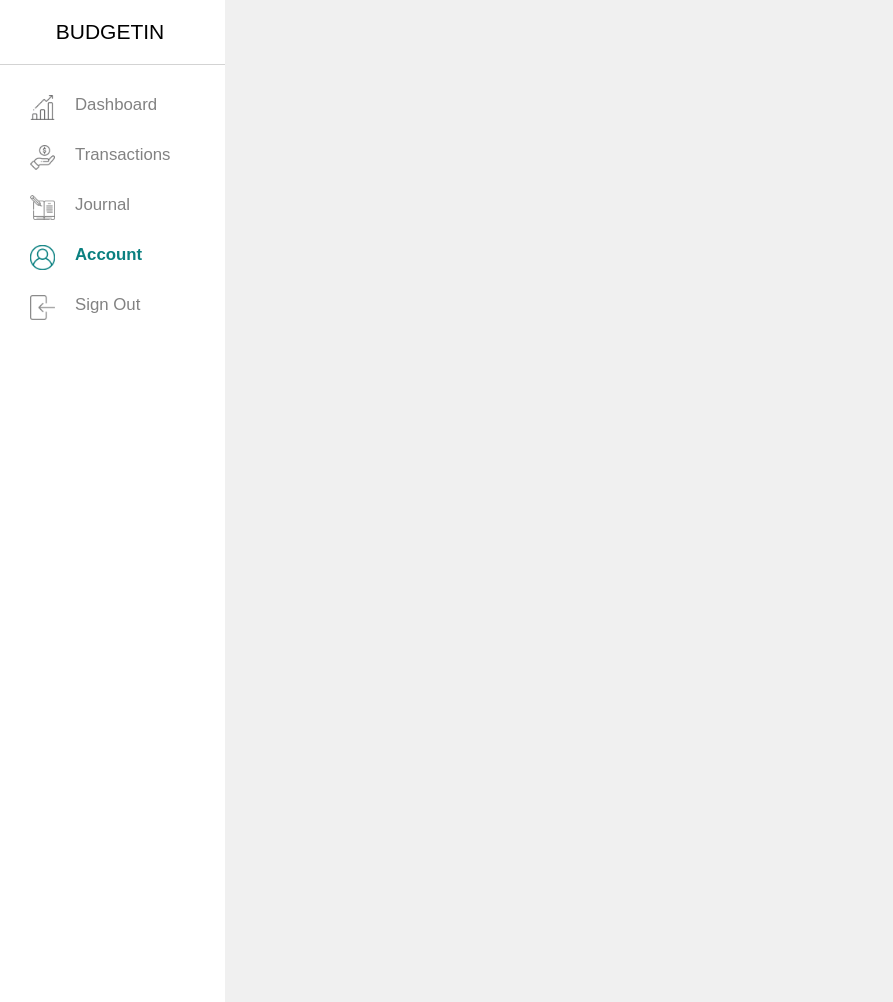
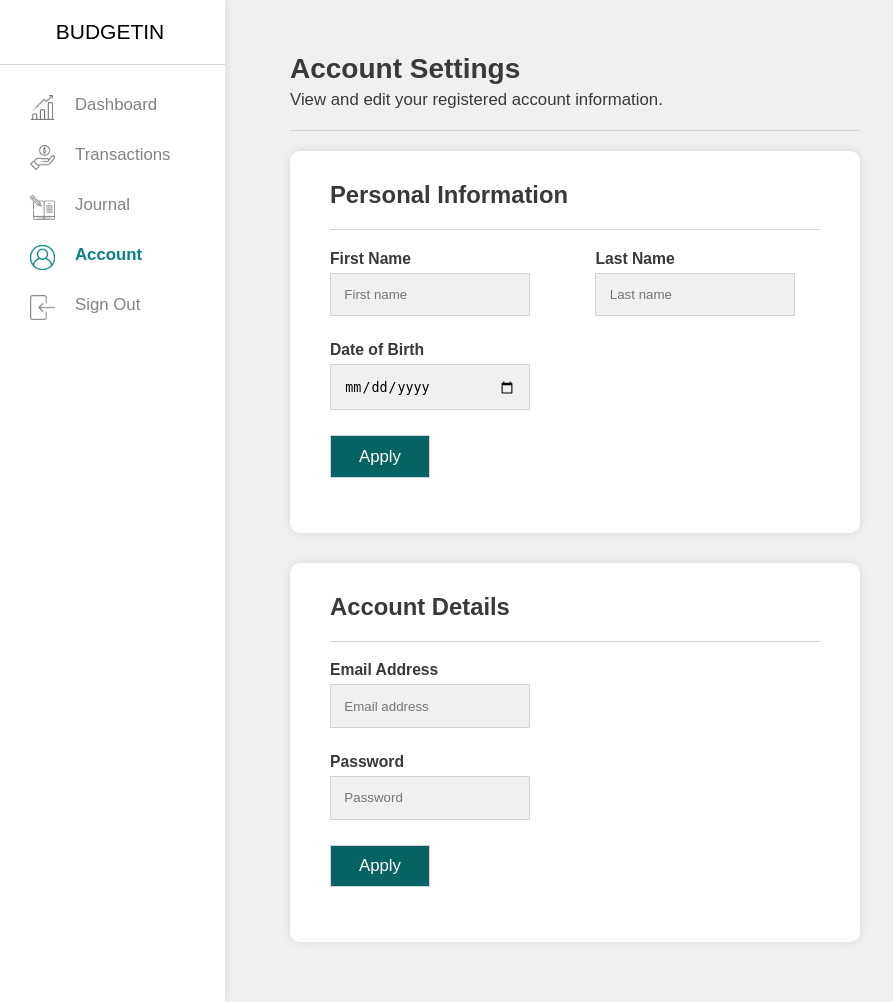
Before and after one commit to wahyucandra30/Budgetin, a PHP site: page /account.html in a window 1280 px wide. Shown: the whole page, without its empty margins (0-893 px from the left). Run offline with PHP 8.4, Linux system fonts and the light colour scheme.

Commit message:
Progress halaman akun

```diff
--- a/app/account.html
+++ b/app/account.html
@@ -9,6 +9,7 @@
         <meta name="description" content="Budgetin Account Settings Page">
         <meta name="viewport" content="width=device-width, initial-scale=1">
         <link rel="stylesheet" type="text/css" href="css/style-global-app.css">
+        <link rel="stylesheet" type="text/css" href="css/style-app-acc.css">
     </head>
     <body>
         <div class="wrapper">
@@ -47,7 +48,58 @@
                     </ul>
                 </div>
             </div>
+<!-- ----------------------------------------------CONTENT------------------------------------------------- -->
+            <div class="container-content">
+                <div class="content-middle">
+                    <div class="container-content-title">
+                        <h2>Account Settings</h2>
+                        <p>View and edit your registered account information.</p>
+                    </div>
+                    <div class="pane-content">
+                        <h2>Personal Information</h2>
+                        <form id="form_personal" name="form_personal" autocomplete="off">
+                            <ul>
+                                <li>
+                                    <div class="div-l">
+                                        <label>First Name</label>
+                                        <input type="text" id="fname" placeholder="First name" class="textfield">
+                                    </div>
+                                    <div class="div-r">
+                                        <label>Last Name</label>
+                                        <input type="text" id="lname" placeholder="Last name" class="textfield">
+                                    </div>
+                                </li>
+                                <li>
+                                    <label>Date of Birth</label>
+                                    <input type="date" id="birth" placeholder="Date of birth" class="textfield">
+                                </li>
+                                <li>
+                                    <input type="submit" class="btn-save" value="Apply">
+                                </li>
+                            </ul>
+                        </form>
+                    </div>
+                    <div class="pane-content">
+                        <h2>Account Details</h2>
+                        <form id="form_account" name="form_account" autocomplete="off">
+                            <ul>
+                                <li>
+                                    <label>Email Address</label>
+                                    <input type="text" id="email" placeholder="Email address" class="textfield">
+                                </li>
+                                <li>
+                                    <label>Password</label>
+                                    <input type="password" id="password" placeholder="Password" class="textfield">
+                                </li>
+                                <li>
+                                    <input type="submit" class="btn-save" value="Apply">
+                                </li>
+                            </ul>
+                        </form>
+                    </div>
+                </div>
 
+            </div>
         </div>
     </body>
 </html>
--- /dev/null
+++ b/app/css/style-app-acc.css
@@ -0,0 +1,14 @@
+.btn-save
+{
+    padding: 0.6em;
+    box-sizing: border-box;
+    outline: none;
+    width: 100px;
+    border: 1px solid #d3d3d3;
+    font-size: 1.2rem;
+
+    background-color: #076363;
+    color: #ffffff;
+
+    cursor: pointer;
+}
--- a/app/css/style-global-app.css
+++ b/app/css/style-global-app.css
@@ -1,4 +1,4 @@
-body, html
+body, html, .wrapper
 {
     margin: 0;
     padding: 0;
@@ -14,15 +14,20 @@ body, html
 .wrapper
 {
     width: 100%;
+    height: 100%;
+    overflow-y: scroll;
+    overflow-x: hidden;
 }
 .container-sidebar
 {
-    max-width: 225px;
+    width: 225px;
+    margin: 0;
     height: 100vh;
     overflow: hidden;
+    position: fixed;
 
     background-color: #ffffff;
-    box-shadow: 0 200px 0 0 rgba(0, 0, 0, 1);
+    box-shadow: 0px 0px 10px 0 rgba(0, 0, 0, 0.1);
 }
 .container-sidebar-logo
 {
@@ -85,6 +90,88 @@ body, html
 {
     font-weight: 600;
 }
+.container-content
+{
+    padding: 30px 40px;
+    margin-left: 250px;
+    color: #38393a;
+}
+.content-middle
+{
+    width: 60%;
+}
+
+.container-content-title
+{
+    text-align: left;
+    border-bottom: 1px solid #d3d3d3;
+    margin-bottom: 20px;
+}
+.container-content h2
+{
+    font-size: 2em;
+    margin-bottom: 0;
+}
+.container-content p
+{
+    font-size: 1.2em;
+    margin: 5px 0 20px;
+    font-weight: 500;
+}
+.pane-content
+{
+    width: 100%;
+    padding: 30px 0;
+    margin-bottom: 30px;
+    font-size: 1.4em;
+    background-color: #ffffff;
+    border-radius: 10px;
+    box-shadow: 0px 0px 10px 0 rgba(0, 0, 0, 0.1);
+}
+.pane-content h2
+{
+    margin: 0 40px;
+    padding-bottom: 20px;
+    font-size: 1.7rem;
+    border-bottom: 1px solid #d3d3d3;
+}
+
+form ul
+{
+    list-style: none;
+}
+form li
+{
+    margin-bottom: 25px;
+}
+form div
+{
+    display: inline-block;
+}
+form .div-l
+{
+    margin-right: 60px;
+}
+form .div-r
+{
+    margin-right: 0;
+}
+form label
+{
+    font-size: 0.8em;
+    font-weight: 600;
+    margin-bottom: 5px;
+    display: block;
+}
+form .textfield
+{
+    padding: 1em;
+    width: 200px;
+    box-sizing: border-box;
+    border: 1px solid #d3d3d3;
+    background-color: #f0f0f0;
+    outline: none;
+}
 @media screen and (max-width: 280px)
 {
 
```
